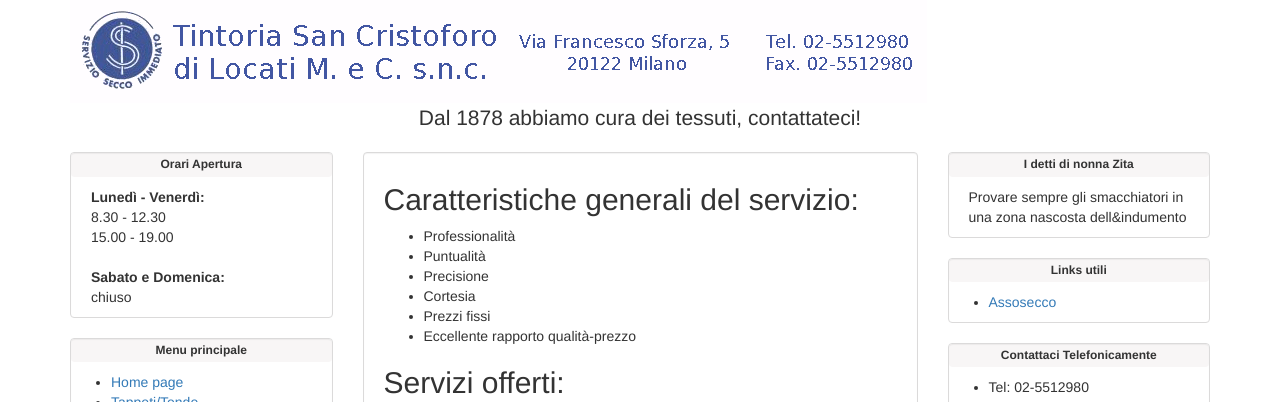
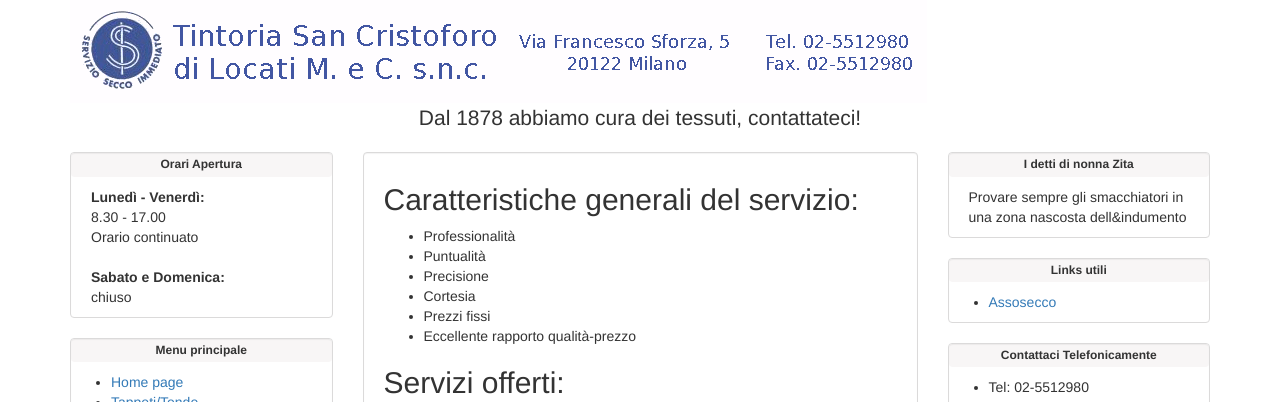
Before and after one commit to TintoriaSanCristoforo/TintoriaSanCristoforo.github.io, a Jekyll site: the page built from index.html, in a window 1280 px wide. Shown: the top 402 px of the page. Built offline with Jekyll 4.4.1, drawn with Linux system fonts in a browser that asks for light colours.

Commit message:
Update sidebar_sx.html

```diff
--- a/_includes/sidebar_sx.html
+++ b/_includes/sidebar_sx.html
@@ -2,8 +2,8 @@
     <h1>Orari Apertura</h1>
     <p>
         <b>Luned&igrave; - Venerd&igrave;:</b><br />
-        8.30 - 12.30 <br />
-        15.00 - 19.00<br />
+        8.30 - 17.00 <br />
+        Orario continuato <br />
         <br />
         <b>Sabato e Domenica:</b> <br />
         chiuso
```
